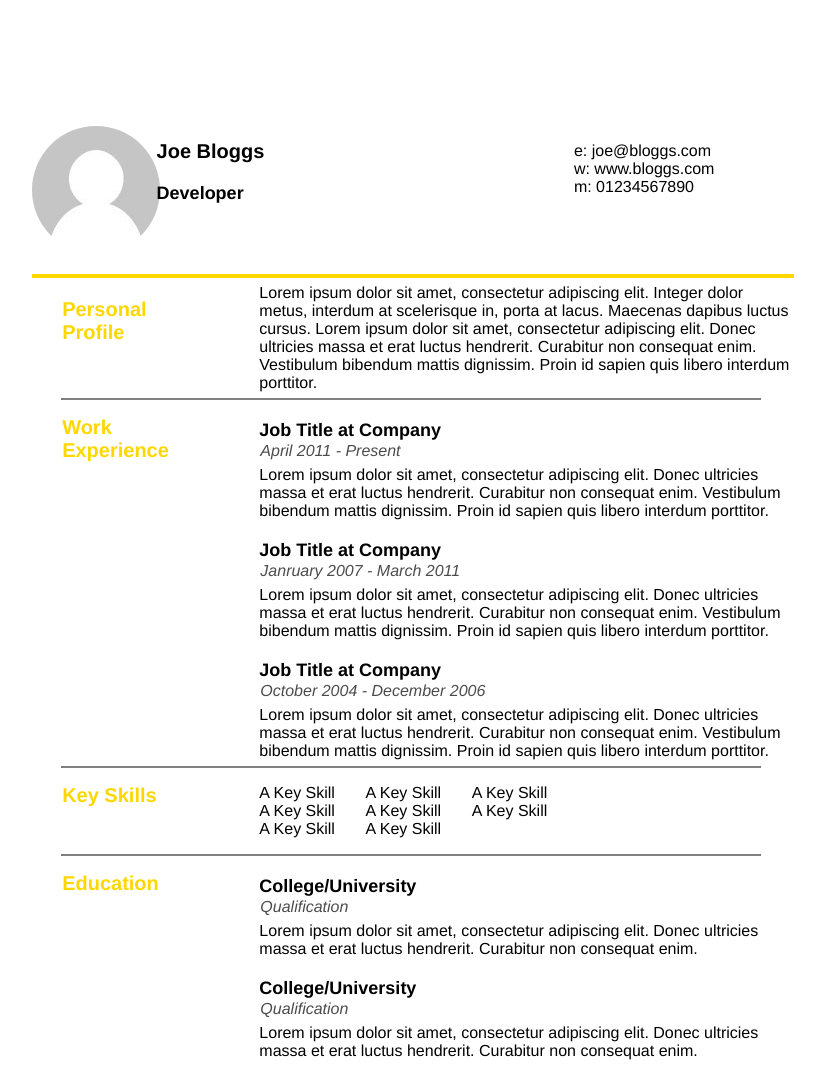
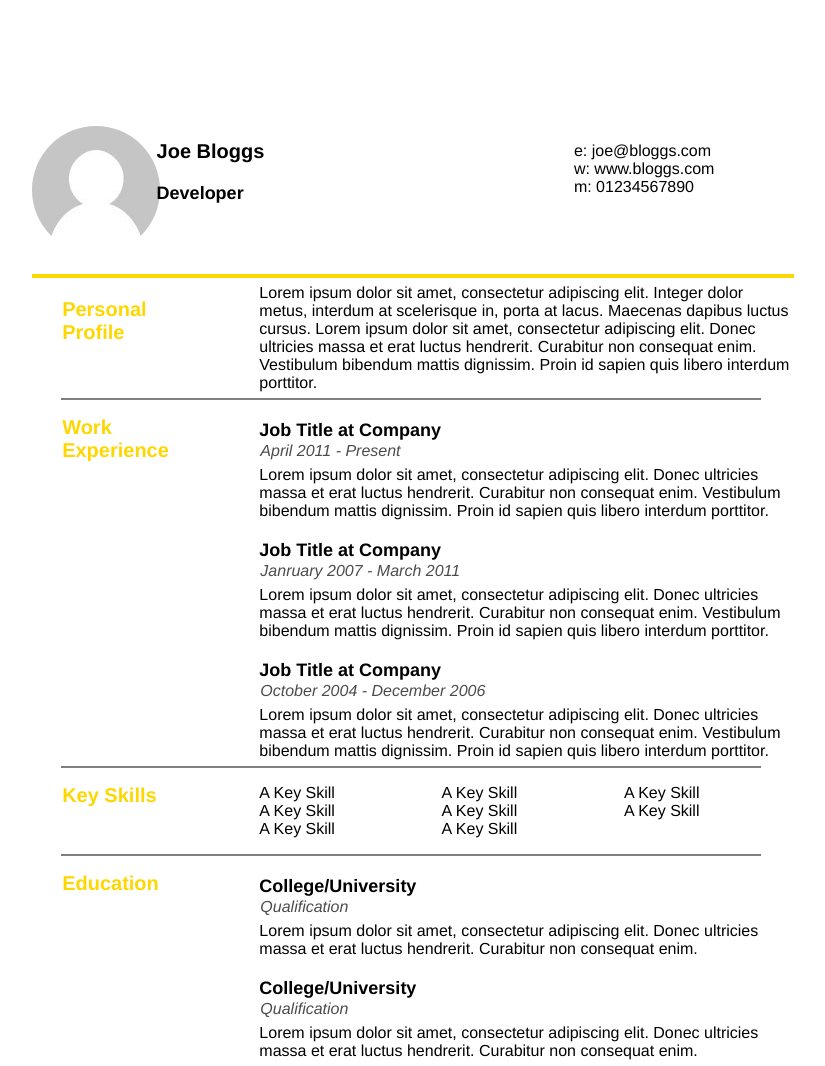
Before and after one commit to Kenzie-Academy-Brasil-Developers/estilizar-curriculo-sprint-2-eutinoco, a plain HTML site: page index.html in a window 1280 px wide. Shown: the whole page, without its empty margins (229-1054 px from the left). Drawn offline with Linux system fonts and the light colour scheme.

Commit message:
ajustando lista

```diff
--- a/style.css
+++ b/style.css
@@ -55,8 +55,7 @@
 }
 .keySkills {
 	padding: 0;
-	display: grid;
-	grid-template-columns: repeat(3, 20%);
+	column-count: 3;
 }
 .keySkills li {
 	list-style: none;
```
